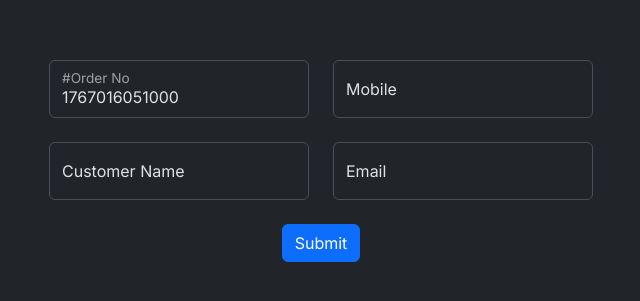
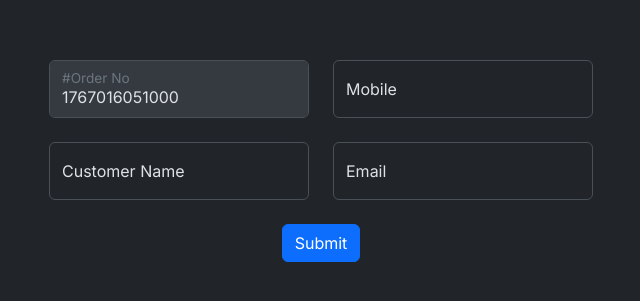
Before and after one commit to sor753/food-delivery-form, a React (Vite) app: page / in a window 1280 px wide. Shown: the part 239-540 px from the top of the page, without its empty margins (319-959 px from the left). Built offline with nearby package versions, Linux system fonts and the light colour scheme.

Commit message:
Reusable Components for Input Fields

```diff
--- a/src/FoodDeliveryForm.tsx
+++ b/src/FoodDeliveryForm.tsx
@@ -1,4 +1,5 @@
 import { useForm, type FieldErrors } from 'react-hook-form';
+import TextField from './controls/TextField';
 
 type FoodDeliveryFormType = {
   orderNo: string;
@@ -40,24 +41,16 @@
     >
       <div className="row mb-2">
         <div className="col">
-          <div className="form-floating mb-3">
-            <input
-              type="text"
-              className="form-control"
-              placeholder="#Order No"
-              {...register('orderNo', {
-                required: 'Order No is required',
-              })}
+          <TextField
+            label="#Order No"
+            disabled
+            {...register('orderNo')}
+            error={errors.orderNo}
           />
-            <label htmlFor="">#Order No</label>
-          </div>
         </div>
         <div className="col">
-          <div className="form-floating mb-3">
-            <input
-              type="text"
-              className="form-control"
-              placeholder="Mobile"
+          <TextField
+            label="Mobile"
             {...register('mobile', {
               minLength: {
                 value: 10,
@@ -69,39 +62,24 @@
               },
               required: 'Mobile number is required',
             })}
+            error={errors.mobile}
           />
-            <label htmlFor="">Mobile</label>
-            {errors.mobile && (
-              <div className="error-feedback">{errors.mobile?.message}</div>
-            )}
-          </div>
         </div>
       </div>
       <div className="row mb-2">
         <div className="col">
-          <div className="form-floating mb-3">
-            <input
-              type="text"
-              className="form-control"
-              placeholder="Customer Name"
+          <TextField
+            label="Customer Name"
             {...register('customerName', {
               required: 'Customer Name is required',
             })}
+            error={errors.customerName}
           />
-            <label htmlFor="">Customer Name</label>
-            {errors.customerName && (
-              <div className="error-feedback">
-                {errors.customerName?.message}
-              </div>
-            )}
-          </div>
         </div>
         <div className="col">
-          <div className="form-floating mb-3">
-            <input
+          <TextField
+            label="Email"
             type="email"
-              className="form-control"
-              placeholder="Email"
             {...register('email', {
               pattern: {
                 value: /^[^\s@]+@[^\s@]+\.[^\s@]+$/,
@@ -123,15 +101,10 @@
                 },
               },
             })}
+            error={errors.email}
           />
-            <label htmlFor="">Email</label>
-            {errors.email && (
-              <div className="error-feedback">{errors.email?.message}</div>
-            )}
         </div>
       </div>
-      </div>
-
       <button type="submit" className="btn btn-primary">
         Submit
       </button>
--- /dev/null
+++ b/src/controls/TextField.tsx
@@ -0,0 +1,30 @@
+import { forwardRef, type ForwardedRef } from 'react';
+import type { FieldError } from 'react-hook-form';
+
+type TextFieldProps = React.InputHTMLAttributes<HTMLInputElement> & {
+  label: string;
+  error?: FieldError;
+};
+
+const TextField = forwardRef(
+  (
+    { type = 'text', className = '', label, error, ...props }: TextFieldProps,
+    ref: ForwardedRef<HTMLInputElement>
+  ) => {
+    return (
+      <div className="form-floating mb-3">
+        <input
+          type={type}
+          className={`form-control ${className}`}
+          placeholder={label}
+          ref={ref}
+          {...props}
+        />
+        <label htmlFor="">{label}</label>
+        {error && <div className="error-feedback">{error.message}</div>}
+      </div>
+    );
+  }
+);
+
+export default TextField;
```
Lines whose indentation alone changed are shown as unchanged.
